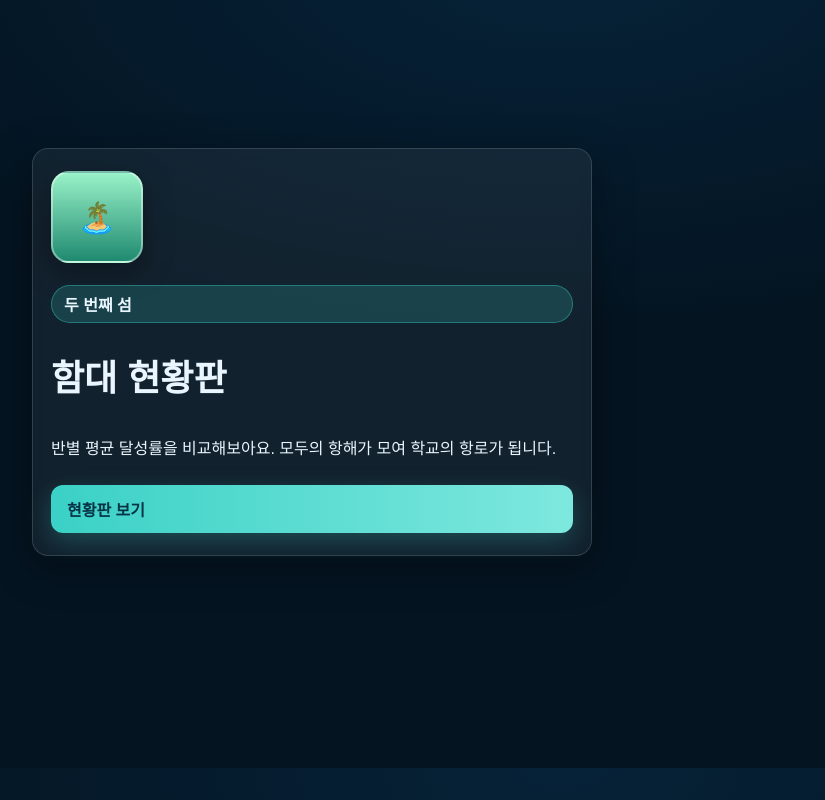
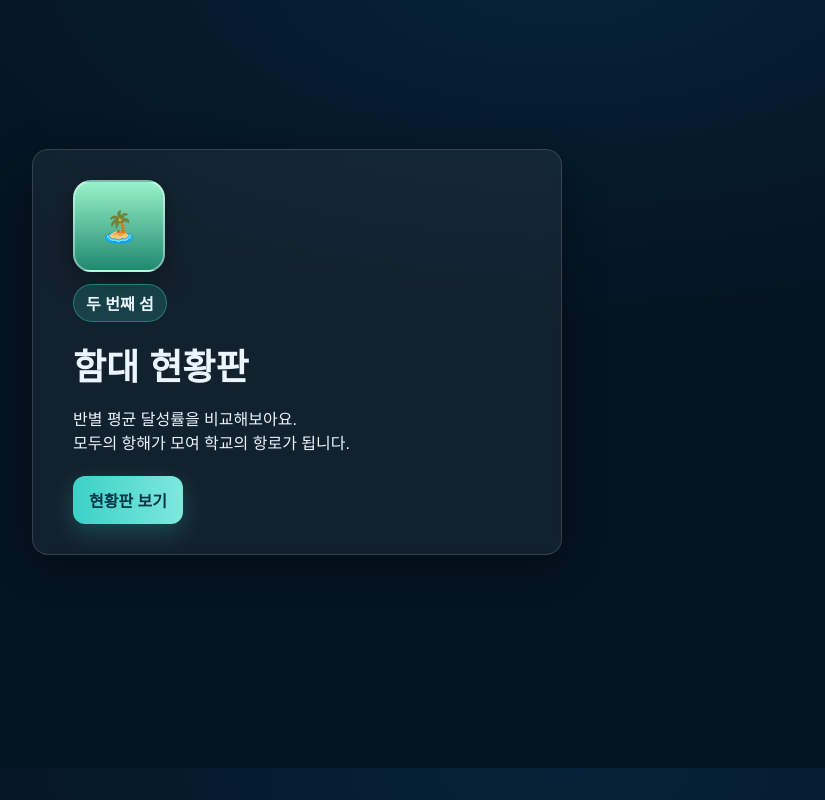
Before and after one commit to ubin128/green-sail, a plain HTML site: page index.html in a window 1280 px wide. Shown: the part 1632-2432 px from the top of the page, without its empty margins (78-903 px from the left). Drawn offline with Linux system fonts and the light colour scheme; a web font is replaced by a local one.

Commit message:
index.html 코드수정6

```diff
--- a/index.html
+++ b/index.html
@@ -43,7 +43,7 @@
     .fade.visible{opacity:1; transform:none}
 
     /* Hero */
-    .hero{min-height:100vh; display:flex; align-items:center; position:relative}
+    .hero{min-height:100vh; display:flex; align-items:flex-start; padding-top: 20vh; position:relative; }
     .hero h1{font-size:clamp(28px,5.6vw,64px); margin:0 0 20px; font-weight:700; text-shadow:0 8px 36px rgba(0,0,0,.4)}
     .hero p.sub{font-size:clamp(14px,2.2vw,20px); opacity:.9}
 
@@ -58,30 +58,17 @@
     }
     .boat img{width:100%}
 
-    /* 섬 섹션 공통 */
-    .island{min-height:80vh; display:flex; align-items:center}
-
-    /* ✅ 섬 카드: 가로/높이 통일 */
-    .island .card{
-      background:rgba(255,255,255,.06);
-      border:1px solid rgba(255,255,255,.14);
-      padding:22px 18px;
-      border-radius:16px;
-      backdrop-filter:blur(6px);
+    /* 섬 */
+    .island{min-height:80vh; display:flex; align-items:center }
+    .card{
+      background:rgba(255,255,255,.06); border:1px solid rgba(255,255,255,.14);
+      padding:30px 40px; border-radius:16px; backdrop-filter:blur(6px);
       box-shadow:0 10px 40px rgba(0,0,0,.35);
-
-      width: min(560px, 100%);  /* 반응형 가로 */
-      min-height: 240px;        /* 고정 느낌의 최소 높이 */
-      display: flex;            /* 내부 정렬 안정화 */
-      flex-direction: column;
-      gap: 10px;
-      justify-content: flex-start; /* 필요 시 center로 바꿔도 됨 */
+      width: min(530px, 100%);           /* 넓은 화면: 560px로 통일 / 좁은 화면: 80%로 축소 */
+      flex: 0 0 min(530px, 100%);        /* flex 아이템이 내용 길이에 맞춰 줄어들지 않도록 고정 */
     }
-
-    .chip{
-      display:inline-block; padding:6px 12px; border-radius:999px; font-weight:700;
-      background:rgba(59,209,198,.18); border:1px solid rgba(59,209,198,.4); margin-bottom:10px
-    }
+    .chip{display:inline-block; padding:6px 12px; border-radius:999px; font-weight:700;
+      background:rgba(59,209,198,.18); border:1px solid rgba(59,209,198,.4); margin-bottom:10px}
     .island h2{margin:6px 0 8px; font-size:clamp(22px,4.2vw,36px)}
 
     .isle-mark{
@@ -93,24 +80,16 @@
       margin-bottom:12px; overflow:hidden;
       opacity:0; transform:translateY(14px);
       transition:opacity .9s ease, transform .9s ease;
-      flex: 0 0 auto; /* 카드 높이에 영향 안 주도록 */
     }
     .isle-mark.visible{opacity:1; transform:none}
 
-    .btn{
-      display:inline-block; margin-top:auto;  /* 버튼을 아래로 밀고 싶으면 auto, 아니면 제거 */
+    .btn{display:inline-block; margin-top:6px;
       background:linear-gradient(90deg,#3bd1c6,#7ee8de);
       color:#063346; text-decoration:none; font-weight:700;
-      padding:12px 16px; border-radius:12px; box-shadow:0 8px 24px rgba(59,209,198,.25)
-    }
+      padding:12px 16px; border-radius:12px; box-shadow:0 8px 24px rgba(59,209,198,.25)}
     .btn:hover{filter:brightness(1.05)}
 
     .footer{height:16vh}
-
-    /* 📱 모바일에서 카드 높이 살짝 조정하고 싶으면 */
-    @media (max-width:520px){
-      .island .card{ min-height: 220px; }
-    }
   </style>
 </head>
 <body>
@@ -151,7 +130,7 @@
       <div class="isle-mark" id="mark-board"><span style="font-size:30px">🏝️</span></div>
       <span class="chip">두 번째 섬</span>
       <h2>함대 현황판</h2>
-      <p>반별 평균 달성률을 비교해보아요. 모두의 항해가 모여 학교의 항로가 됩니다.</p>
+      <p>반별 평균 달성률을 비교해보아요. <br>모두의 항해가 모여 학교의 항로가 됩니다.</p>
       <a href="board.html" class="btn">현황판 보기</a>
     </div>
   </section>
```
